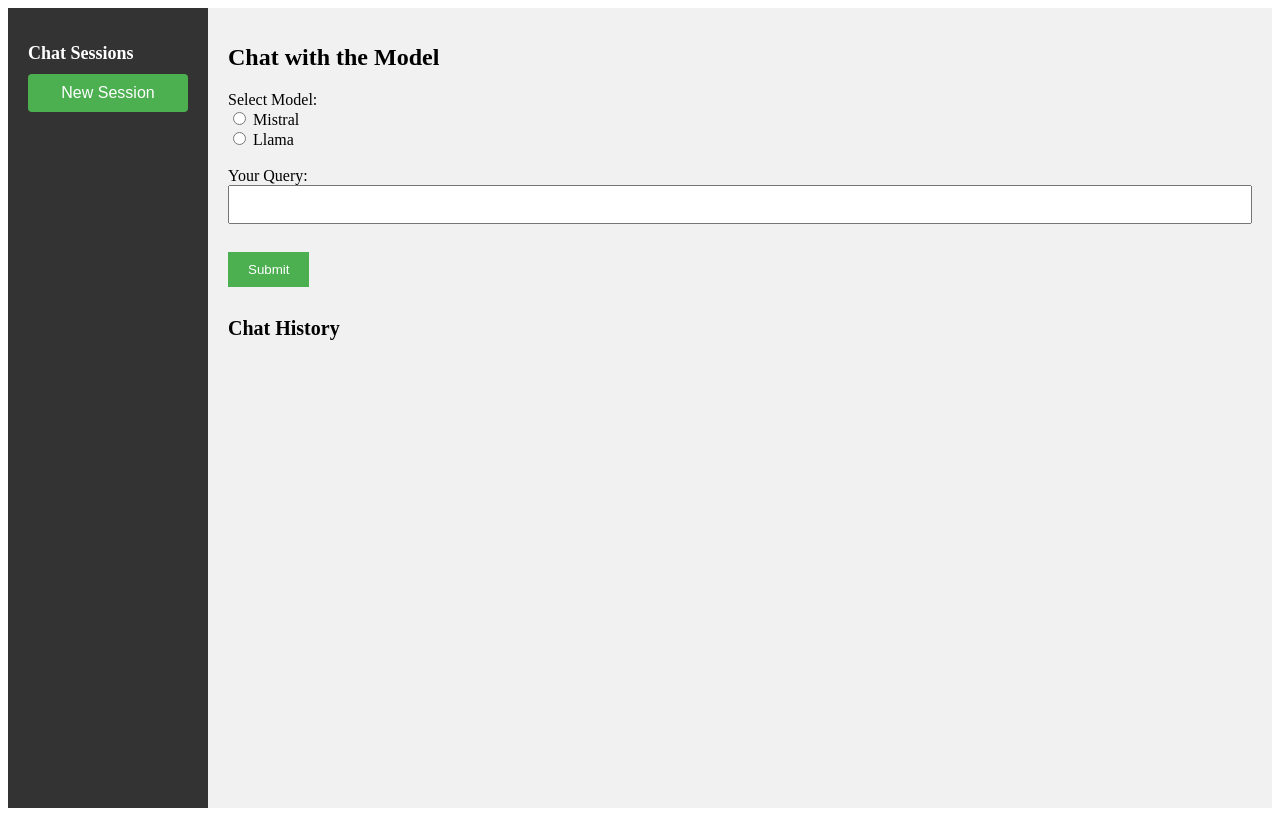
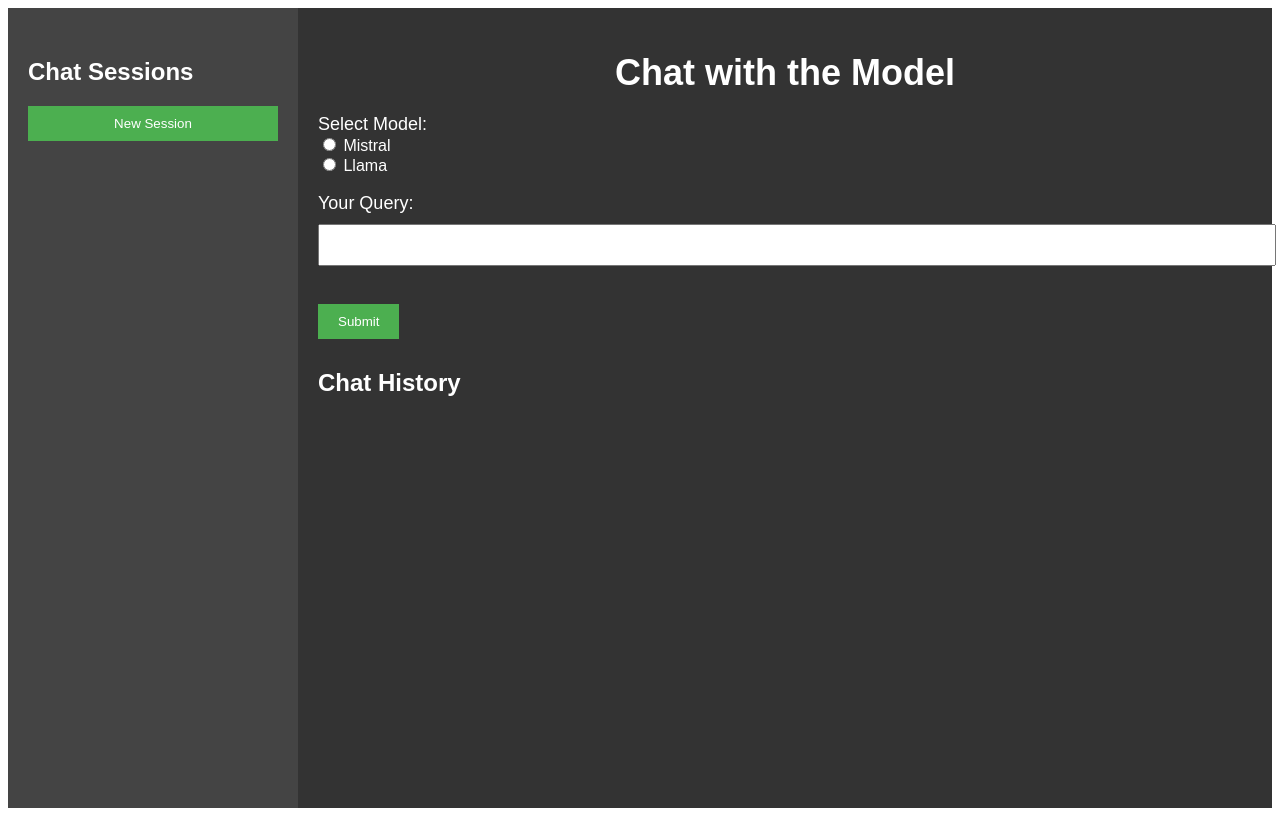
Before and after one commit to sanjayram2134/igebraai, a Django app: template chatapp/templates/chatapp/home.html in a window 1280 px wide. Run offline with Django 5.2, Linux system fonts and the light colour scheme; the template is opened without the code that fills it, so the values that code supplies are empty; parts of the project's set-up code (start-up, migrations or seed data) failed here and were passed over.

Commit message:
Your commit message

```diff
--- a/chatapp/static/chatapp/css/styles.css
+++ b/chatapp/static/chatapp/css/styles.css
@@ -1,24 +1,43 @@
+/* Container styling */
 .container {
     display: flex;
+    height: 100vh;
+    background-color: #333;
+    color: white;
+    font-family: Arial, sans-serif;
 }
 
+/* Sidebar styling */
 .sidebar {
-    width: 200px;
-    background-color: #333;
-    color: white;
+    width: 250px;
+    background-color: #444;
     padding: 20px;
-    height: 100vh;
-    box-sizing: border-box;
+    overflow-y: auto;
 }
 
 .sidebar h2 {
-    font-size: 18px;
-    margin-bottom: 10px;
+    font-size: 24px;
+    margin-bottom: 20px;
+}
+
+.new-session-button {
+    display: block;
+    width: 100%;
+    padding: 10px;
+    background-color: #4CAF50; /* Green color */
+    color: white;
+    border: none;
+    margin-bottom: 20px;
+    cursor: pointer;
+}
+
+.new-session-button:hover {
+    background-color: #45a049; /* Darker green color on hover */
 }
 
 .sidebar ul {
     list-style-type: none;
-    padding: 0;
+    padding-left: 0;
 }
 
 .sidebar ul li {
@@ -28,79 +47,65 @@
 .sidebar ul li a {
     color: white;
     text-decoration: none;
+    font-size: 18px;
 }
 
 .sidebar ul li a:hover {
     text-decoration: underline;
 }
 
-.new-session-button {
-    display: block;
+/* Content styling */
+.content {
+    flex: 1;
+    padding: 20px;
+}
+
+/* Centered and larger title */
+.title {
+    text-align: center;
+    font-size: 36px;
+    margin-bottom: 20px;
+    font-weight: bold;
+}
+
+form label {
+    font-size: 18px;
+}
+
+form input[type="text"] {
     width: 100%;
     padding: 10px;
+    margin-top: 10px;
     margin-bottom: 20px;
-    background-color: #4CAF50;
-    color: white;
-    border: none;
-    cursor: pointer;
-    text-align: center;
     font-size: 16px;
-    border-radius: 4px;
 }
 
-.new-session-button:hover {
-    background-color: #45a049;
-}
-
-.content {
-    flex-grow: 1;
-    padding: 20px;
-    background-color: #f1f1f1;
-    box-sizing: border-box;
-}
-
-.content h1 {
-    font-size: 24px;
-    margin-bottom: 20px;
-}
-
-.content form {
-    margin-bottom: 20px;
-}
-
-.content form input[type="text"] {
-    width: 100%;
-    padding: 10px;
-    margin-bottom: 10px;
-    box-sizing: border-box;
-}
-
-.content form input[type="submit"] {
+form input[type="submit"] {
+    background-color: #4CAF50; /* Green color */
+    color: white;
     padding: 10px 20px;
-    background-color: #4CAF50;
-    color: white;
     border: none;
     cursor: pointer;
 }
 
-.content form input[type="submit"]:hover {
-    background-color: #45a049;
+form input[type="submit"]:hover {
+    background-color: #45a049; /* Darker green color on hover */
 }
 
-.content h2 {
-    font-size: 20px;
+/* Chat history styling */
+h2 {
+    font-size: 24px;
     margin-top: 30px;
 }
 
-.content ul {
+ul {
     list-style-type: none;
-    padding: 0;
+    padding-left: 0;
 }
 
-.content ul li {
+ul li {
     margin-bottom: 10px;
     padding: 10px;
-    background-color: #fff;
-    border: 1px solid #ddd;
-    border-radius: 4px;
+    background-color: #555;
+    border-radius: 5px;
 }
--- a/chatapp/templates/chatapp/home.html
+++ b/chatapp/templates/chatapp/home.html
@@ -25,7 +25,8 @@
         </div>
 
         <div class="content">
-            <h1>Chat with the Model</h1>
+            <!-- Centered and larger title -->
+            <h1 class="title">Chat with the Model</h1>
             <form method="POST">
                 {% csrf_token %}
                 <label>Select Model:</label><br>
--- a/chatapp/views.py
+++ b/chatapp/views.py
@@ -3,12 +3,16 @@ from .mistral import generate_response_mistral
 from .llama import generate_response_llama
 from .mongo import insert_data
 from django.http import JsonResponse
-from pymongo import MongoClient
+from pymongo.mongo_client import MongoClient
+from pymongo.server_api import ServerApi
 import os
 import uuid
 
 # MongoDB setup
 uri = "mongodb+srv://sanjayram2134:ram_2134@cluster0.1mxxz.mongodb.net/?retryWrites=true&w=majority&appName=Cluster0"
+
+
+
 client = MongoClient(uri)
 db = client['mydb1']
 
```
